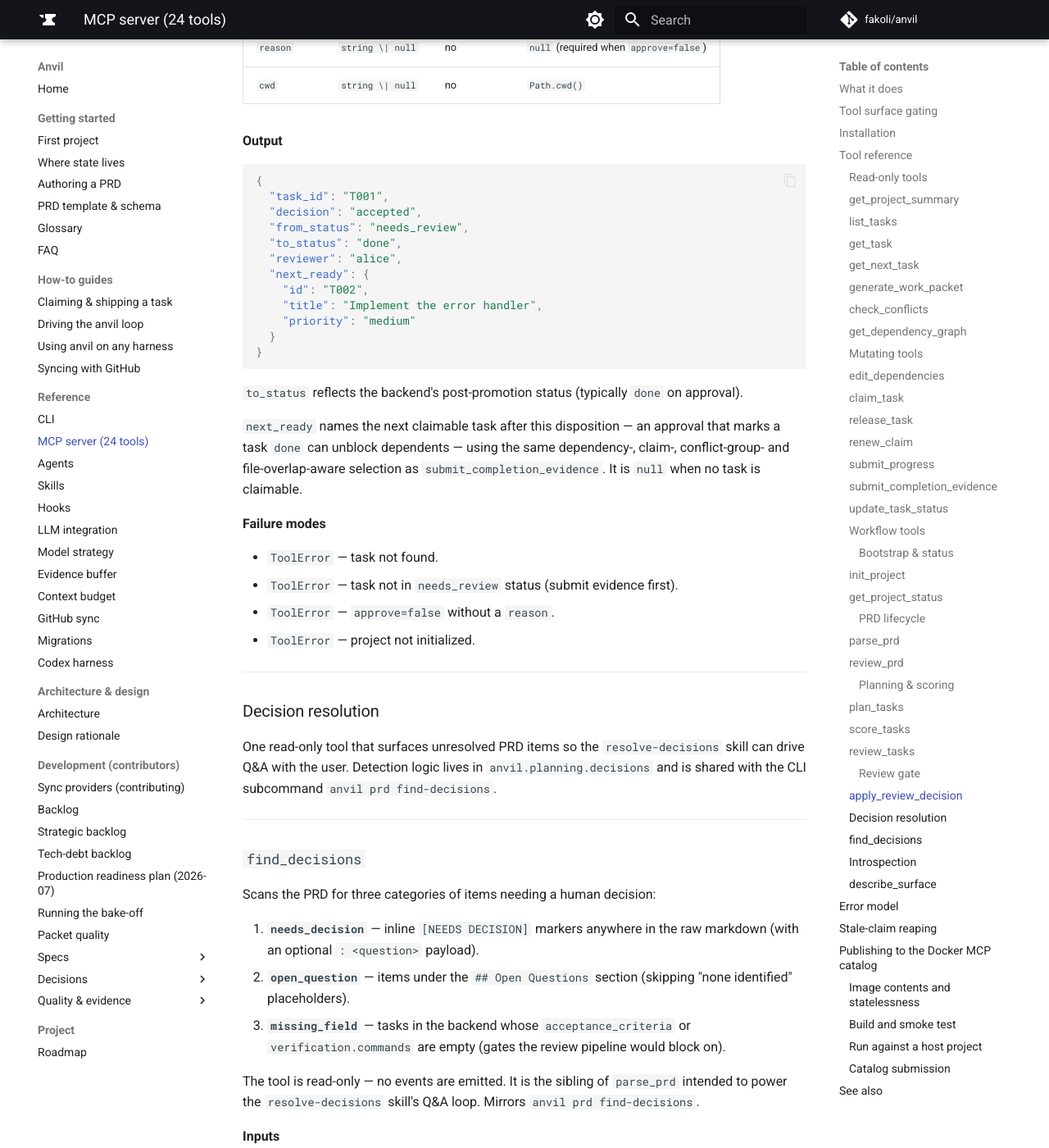
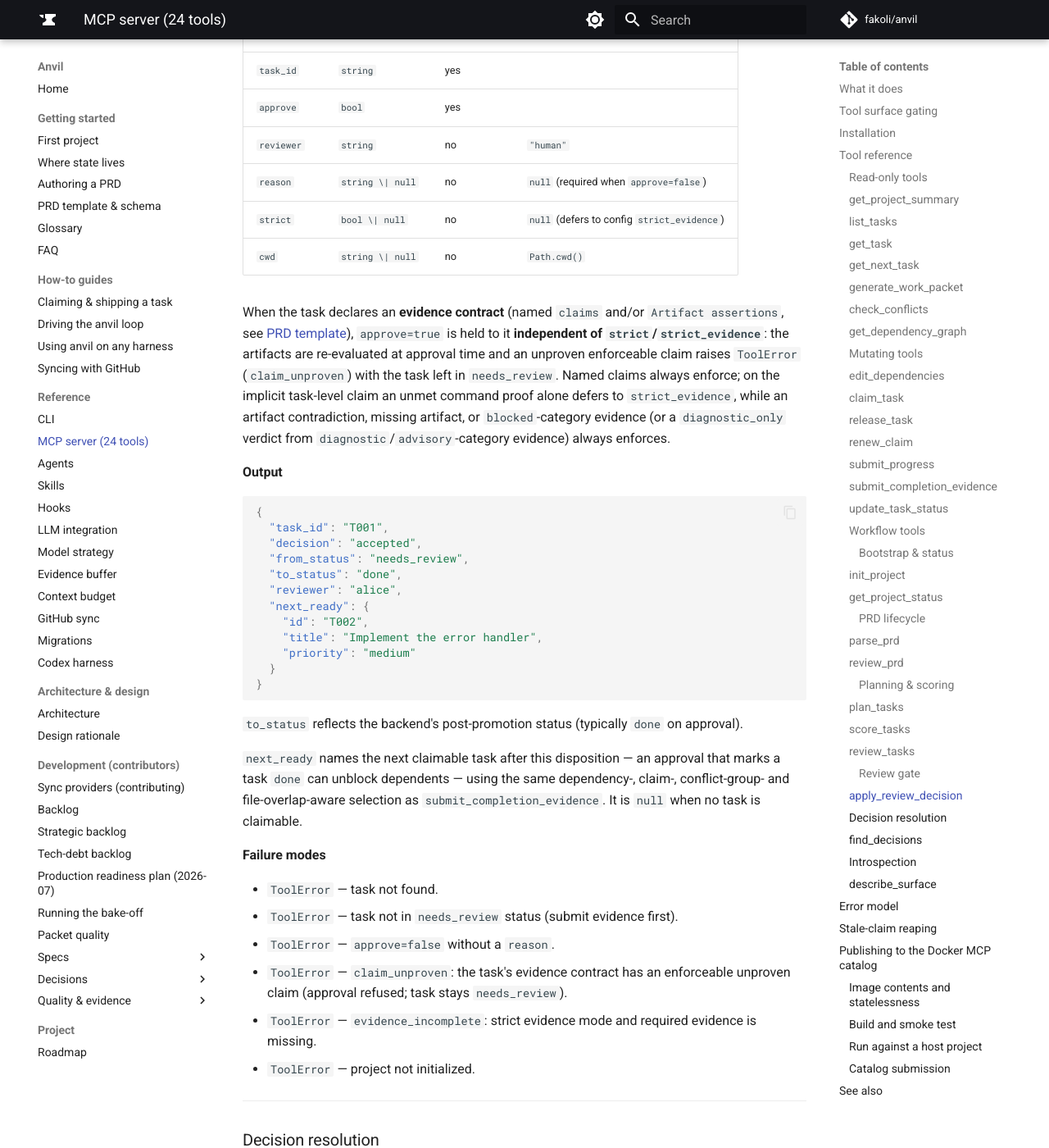
Before and after one commit to fakoli/anvil, an MkDocs documentation site: the page built from docs/mcp.md, in a window 1280 px wide and 1400 px high, scrolled down 23875 px. Shown: the whole window at 82% size. Built offline with MkDocs 1.6.1 and Material for MkDocs 9.7.7, drawn with Linux system fonts in a browser that asks for light colours; comment, search, counter and statistics services are not loaded; some of the changed text lies outside the part shown.

Commit message:
docs(evidence): full-surface sweep for evidence contracts (evidence-contracts:T011) (#165)
* docs(evidence): full-surface sweep for evidence contracts (evidence-contracts:T011)

Documents the whole feature surface: submit --category in cli-reference
(evidence roles + invalid_category exit); the category param on MCP
submit_completion_evidence and the strict param + claim_unproven /
evidence_incomplete refusals on apply_review_decision in mcp.md. Folds
backlog B22 in place — the evidence-contracts PRD (issue #153) is its
implementation, realized as evidence contracts rather than the originally
sketched interface/schema fields — with no new B-number. prd-template.md
(authoring) and cli-reference.md (verdict vocabulary) already landed in
T002/T009. mkdocs build --strict clean; roster + doc-accuracy tests green.

Co-Authored-By: Claude Opus 4.8 (1M context) <noreply@anthropic.com>
Claude-Session: https://claude.ai/code/session_01JaQFpwDXt1s2jKayhr4Ehh

* docs: fix category/verdict conflation + B22 self-contradictions (review SHOULD-FIX)

mcp.md: diagnostic_only is a verdict, not a category — clarified it arises
from diagnostic/advisory-category evidence (there is no diagnostic_only
category to pass). anvil-backlog.md: reconciled B22's stale 'Deferred'
Rationale and the Sequencing Note's 'deferred post-v1' listing with the
'Implemented' status this sweep added — both now note it shipped as
evidence contracts (issue #153).

Co-Authored-By: Claude Opus 4.8 (1M context) <noreply@anthropic.com>
Claude-Session: https://claude.ai/code/session_01JaQFpwDXt1s2jKayhr4Ehh

---------

Co-authored-by: Claude Opus 4.8 (1M context) <noreply@anthropic.com>

```diff
--- a/docs/mcp.md
+++ b/docs/mcp.md
@@ -626,6 +626,13 @@ Submits completion evidence for a task. Requires an active claim. Emits an
 | `output_excerpt` | `string \| null`        | no       | `null`  |
 | `pr_url`         | `string \| null`        | no       | `null`  |
 | `commit_sha`     | `string \| null`        | no       | `null`  |
+| `category`       | `string \| null`        | no       | `null`  |
+
+`category` (evidence contracts, issue #153) is the evidence role —
+`completion` (the default when omitted), `diagnostic`, `blocked`,
+`advisory`, or `promotion_quality`. `diagnostic`/`advisory` evidence can
+never satisfy a completion claim; an invalid value raises `ToolError`
+(`invalid_category`). Mirrors `anvil submit --category`.
 
 **Output**
 
@@ -1036,7 +1043,18 @@ to `drafted` for rework. Mirrors `anvil apply TASK_ID --approve` and `--reject
 | `approve`   | `bool`           | yes      |           |
 | `reviewer`  | `string`         | no       | `"human"` |
 | `reason`    | `string \| null` | no       | `null` (required when `approve=false`) |
+| `strict`    | `bool \| null`   | no       | `null` (defers to config `strict_evidence`) |
 | `cwd`      | `string \| null` | no       | `Path.cwd()` |
+
+When the task declares an **evidence contract** (named `claims` and/or
+`Artifact assertions`, see [PRD template](prd-template.md)), `approve=true`
+is held to it **independent of `strict`/`strict_evidence`**: the artifacts
+are re-evaluated at approval time and an unproven enforceable claim raises
+`ToolError` (`claim_unproven`) with the task left in `needs_review`. Named
+claims always enforce; on the implicit task-level claim an unmet command
+proof alone defers to `strict_evidence`, while an artifact contradiction,
+missing artifact, or `blocked`-category evidence (or a `diagnostic_only`
+verdict from `diagnostic`/`advisory`-category evidence) always enforces.
 
 **Output**
 
@@ -1067,6 +1085,10 @@ is claimable.
 - `ToolError` — task not found.
 - `ToolError` — task not in `needs_review` status (submit evidence first).
 - `ToolError` — `approve=false` without a `reason`.
+- `ToolError` — `claim_unproven`: the task's evidence contract has an
+  enforceable unproven claim (approval refused; task stays `needs_review`).
+- `ToolError` — `evidence_incomplete`: strict evidence mode and required
+  evidence is missing.
 - `ToolError` — project not initialized.
 
 ---
```
Also changed, not shown: docs/backlog/anvil-backlog.md (+11 -3 lines), docs/cli-reference.md (+7 -0 lines).
